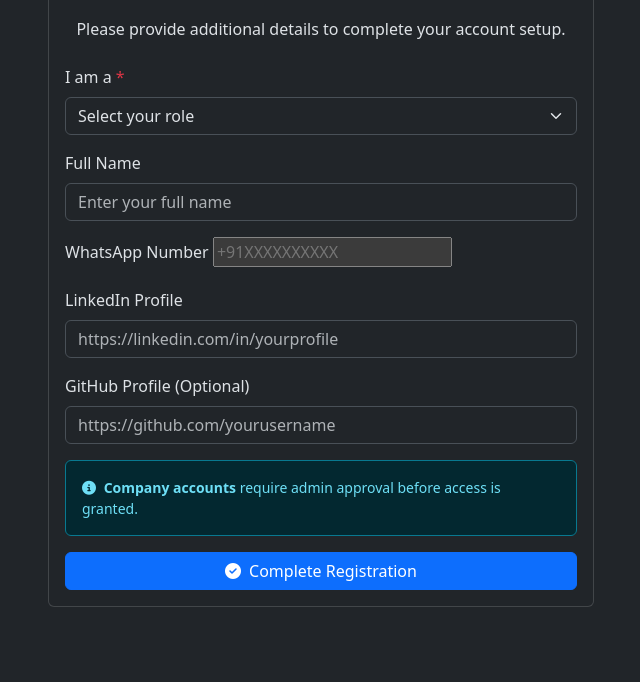
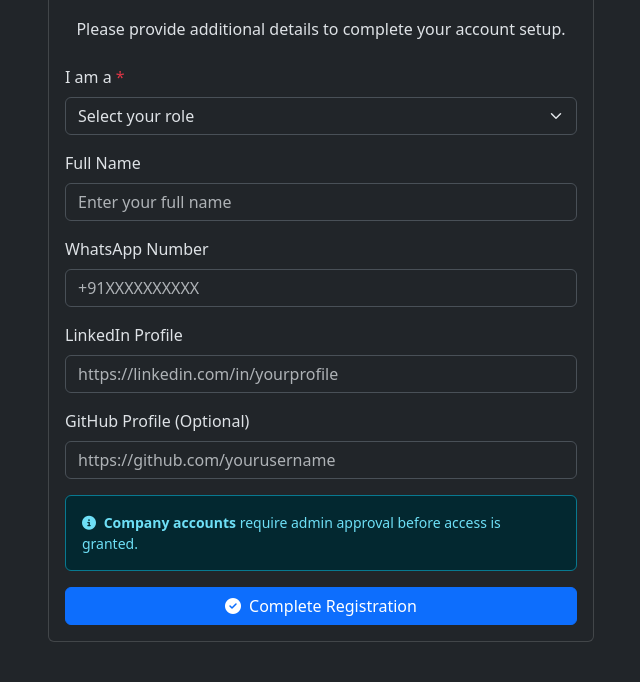
Before and after one commit to Disha-01-alt/Job-Portal, a Flask app: page /auth/complete_registration in a window 1280 px wide. Shown: the part 450-1132 px from the top of the page, without its empty margins (319-959 px from the left). Run offline with Flask 3, Linux system fonts and the light colour scheme; the visitor is signed in with stand-in values (Sample User, id 1).

Commit message:
Update complete_registration.html

```diff
--- a/templates/auth/complete_registration.html
+++ b/templates/auth/complete_registration.html
@@ -37,9 +37,8 @@
 
                         <div class="mb-3">
                             <label for="phone" class="form-label">WhatsApp Number</label>
-                           <input type="text" inputmode="numeric" pattern="\+91\d{10}"
-       placeholder="+91XXXXXXXXXX" maxlength="13" required id="phone">
-
+                           <input type="text" class="form-control" inputmode="numeric" pattern="\+91\d{10}"  id="phone" name="phone"
+       placeholder="+91XXXXXXXXXX" maxlength="13" required>
                         </div>
 
                         <div class="mb-3">
```
